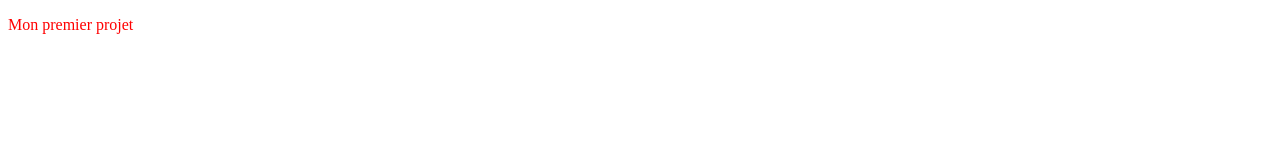
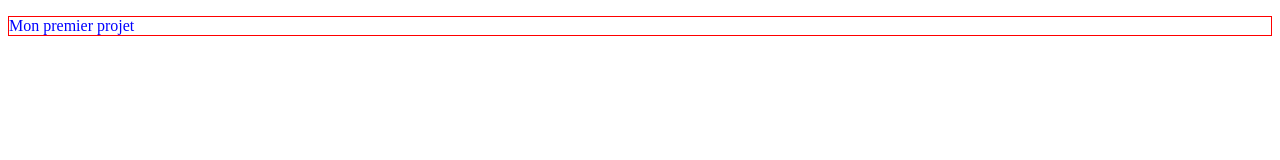
Before and after one commit to Brechoire/Git_activite, a plain HTML site: page index.html in a window 1280 px wide. Drawn offline with Linux system fonts and the light colour scheme.

Commit message:
Modif couleur et ajout bordure

```diff
--- a/style.css
+++ b/style.css
@@ -1,3 +1,4 @@
 p{
-  color: red;
+  color: blue;
+  border: 1px solid red;
 }
```
